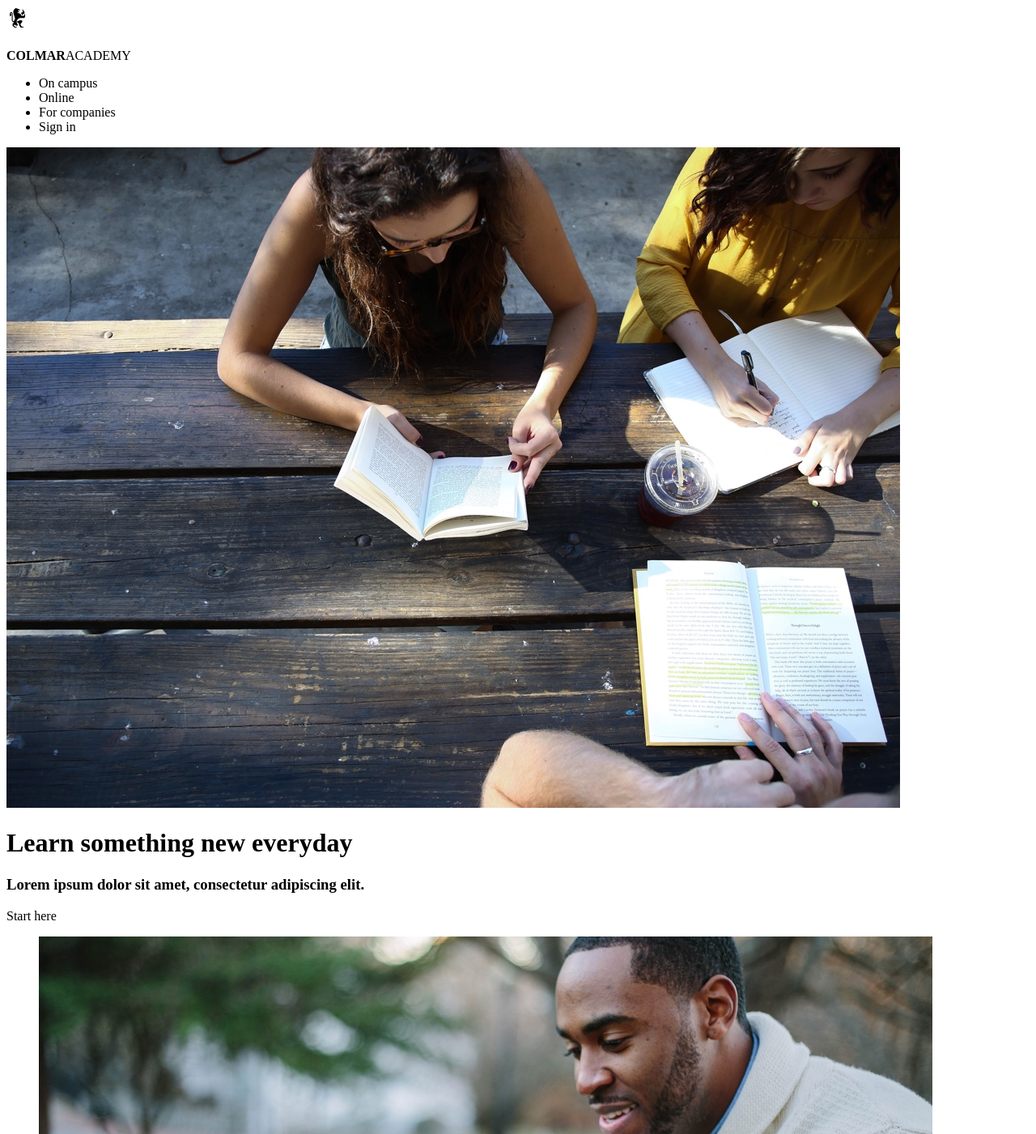
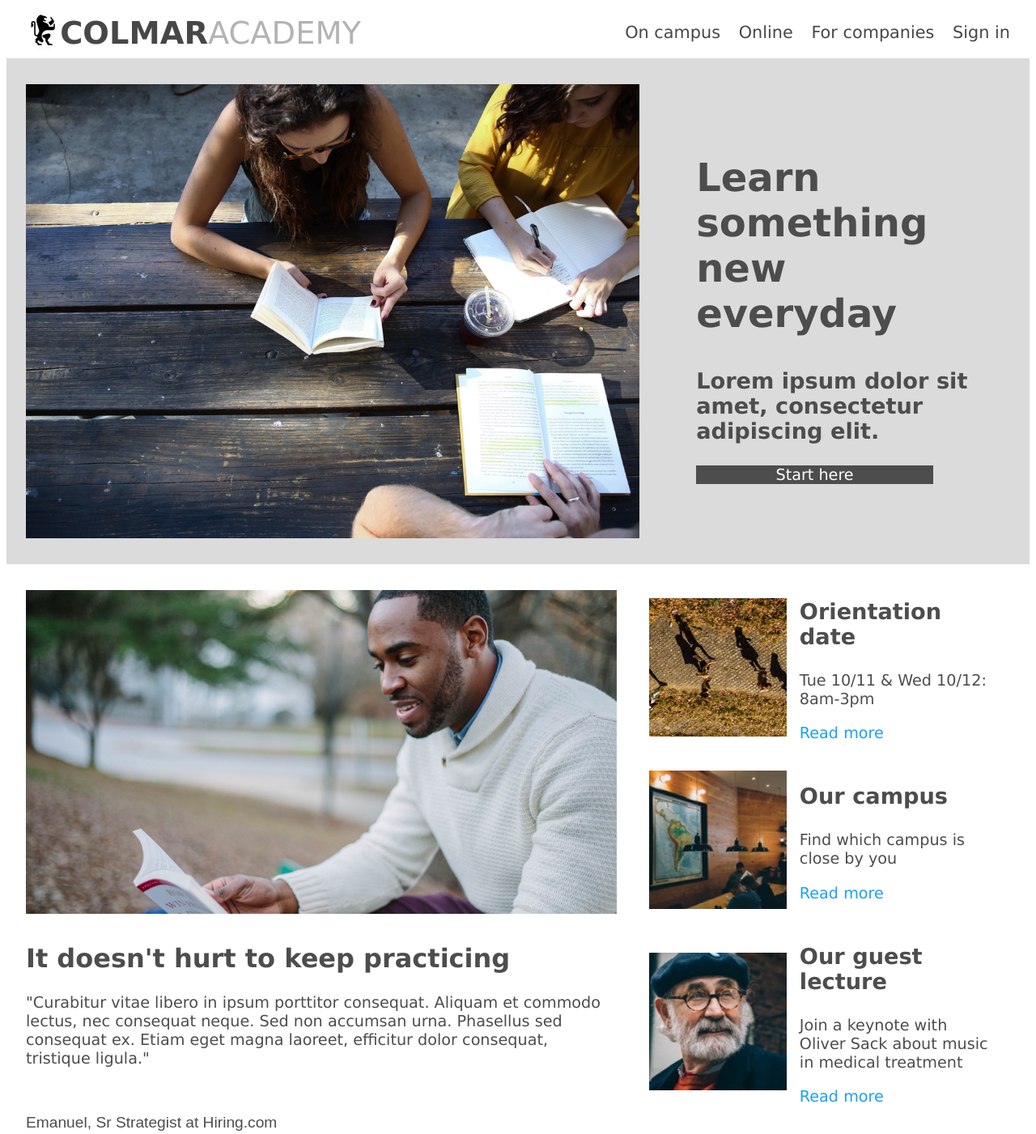
Before and after one commit to huixian16/colmar-academy, a plain HTML site: page index.html in a window 1280 px wide. Shown: the top 1401 px of the page at 81% size. Drawn offline with Linux system fonts and the light colour scheme.

Commit message:
updated jumbotron, information and courses sections

```diff
--- a/index.html
+++ b/index.html
@@ -7,9 +7,11 @@
     </head>
 
     <body>
-        <nav>
+        <nav class="container">
+            <div class="logo">
                 <img src="resources/images/ic-logo.svg"/>
-            <p><strong>COLMAR</strong>ACADEMY</p>
+                <p><strong>COLMAR</strong></p><p class="unbold">ACADEMY</p>
+            </div>
             <ul>
                 <li>On campus</li>
                 <li>Online</li>
@@ -18,94 +20,116 @@
             </ul>
         </nav>
 
-        <jumbotron>
+        <jumbotron class="container">
             <img src="resources/images/banner.jpg"/>
+            <section>
                 <div>
                     <h1>Learn something new everyday</h1>
                     <h3>Lorem ipsum dolor sit amet, consectetur adipiscing elit.</h3>
-                <div>
+                    <div class="button">
                         <p>Start here</p>
                     </div>
                 </div>
+            </section>
         </jumbotron>
 
-        <div class="about">
-            <div>
-                <figure>
+        <div class="information container">
+            <div class="quote">
                     <img src="resources/images/information-main.jpg"/>
-                </figure>
+                    <section>
                         <h2>It doesn't hurt to keep practicing</h2>
-                <p>"Curabitur vitae libero in ipsum porttitor consequat. Aliquam et commodo lectus, nec consequat neque. Sed non accumsan urna. Phasellus sed consequat ex. Etiam eget magna laoreet, efficitur dolor consequat, tristique ligula."</p>
-                <p>Emanuel, Sr Strategist at Hiring.com</p>
+                        <p>"Curabitur vitae libero in ipsum porttitor consequat. Aliquam et commodo lectus, nec consequat neque. Sed non accumsan urna. Phasellus sed consequat ex. Etiam eget magna laoreet, efficitur dolor consequat, tristique ligula."</p><br>
+                        <p class="author">Emanuel, Sr Strategist at Hiring.com</p>
+                    </section>
             </div>
 
+            <div class="info">
+                <section>
+                    <img src="resources/images/information-orientation.jpg"/>
                     <div>
-                <div>
-                    <img src="resources/images/information-orientation.jpg"/>
                         <h3>Orientation date</h3>
                         <p>Tue 10/11 & Wed 10/12: 8am-3pm</p>
                         <p><a href="#">Read more</a></p>
                     </div>
+                </section>
 
+                <section>
+                    <img src="resources/images/information-campus.jpg"/>
                     <div>
-                    <img src="resources/images/information-campus.jpg"/>
                         <h3>Our campus</h3>
                         <p>Find which campus is close by you</p>
                         <p><a href="#">Read more</a></p>
                     </div>
+                </section>
 
+                <section>
+                    <img src="resources/images/information-guest-lecture.jpg"/>
                     <div>
-                    <img src="resources/images/information-guest-lecture.jpg"/>
                         <h3>Our guest lecture</h3>
                         <p>Join a keynote with Oliver Sack about music in medical treatment</p>
                         <p><a href="#">Read more</a></p>
                     </div>
+                </section>
             </div>
         </div>
 
         <div class="courses">
             <h2>Start learning</h2>
+            <section class="grid">
                 <div>
                     <img src="resources/images/course-software.jpg"/>
+                    <div>
                         <h3>Software engineering</h3>
                         <p>COURSES</p>
                         <P>Web Development, Mobile Development, iOT, APIs</P>
                     </div>
+                </div>
 
                 <div>
                     <img src="resources/images/course-computer-art.jpg"/>
+                    <div>
                         <h3>Computer art</h3>
                         <p>COURSES</p>
                         <P>Imaging & Design, Web Design, Motion Graphics & Visual Effects, Computer Animation</P>
                     </div>
+                </div>
 
                 <div>
                     <img src="resources/images/course-design.jpg"/>
+                    <div>
                         <h3>Design</h3>
                         <p>COURSES</p>
                         <P>User Experience Design, User Research, Visual Design</P>
                     </div>
+                </div>
 
                 <div>
                     <img src="resources/images/course-data.jpg"/>
+                    <div>
                         <h3>Data</h3>
                         <p>COURSES</p>
                         <P>Data Science, Big Data, SQL, Data Visualization</P>
                     </div>
+                </div>
 
                 <div>
                     <img src="resources/images/course-business.jpg"/>
+                    <div>
                         <h3>Business</h3>
                         <p>COURSES</p>
                         <P>Product Development, Business Development, Startup</P>
                     </div>
+                </div>
 
                 <div>
                     <img src="resources/images/course-marketing.jpg"/>
+                    <div>
                         <h3>Marketing</h3>
                         <p>COURSES</p>
                         <P>Analytics, Content Marketing, Mobile Marketing</P>
                     </div>
+                </div>
+            </section>
         </div>
 
         <div class="exhibit">
--- a/style.css
+++ b/style.css
@@ -0,0 +1,180 @@
+:root {
+    font-family: Verdana, Geneva, Tahoma, sans-serif;
+    background-color: hsl(0, 0%, 100%);
+    color: hsl(0, 0%, 30%);
+}
+
+.container {
+    display: flex;
+}
+
+.grid {
+    display: grid;
+}
+
+nav {
+    height: 64px;
+    width: 100%;
+    background-color: hsl(0, 0%, 100%);
+    color: hsl(0, 1%, 28%);
+    font-size: 1.3em;
+    justify-content: space-between;
+    position: sticky;
+    top: 0px;
+}
+
+.logo {
+    margin-left: 24px;
+    font-size: 32px;
+    display: inline-flex;
+    align-items: center;
+}
+
+.logo img {
+    height: 50px;
+    width: auto;
+}
+
+.logo .unbold {
+    color: hsl(0, 0%, 70%);
+}
+
+nav ul {
+    list-style: none;
+    margin: auto 24px;
+}
+
+nav ul li {
+    margin-left: 16px;
+    display: inline;
+}
+
+h1 {
+    font-weight: bolder;
+    font-size: 3em;
+}
+
+h2 {
+    font-size: 2em;
+    font-weight: 800;
+}
+
+h3 {
+    font-size: 1.7em;
+    line-height: normal;
+}
+
+p {
+    font-size: 1.2em;
+    line-height: normal;
+}
+
+jumbotron {
+    background-color: hsla(0, 0%, 85%, 0.927);
+    width: 100%;
+    align-items: center;
+}
+
+jumbotron img {
+    width: 60%;
+    margin: 32px 24px;
+}
+
+jumbotron section {
+    display: flex;
+    justify-content: center;
+    width: 40%;
+}
+
+jumbotron section div{
+    width: 80%;
+}
+
+.button {
+    background-color: hsl(0, 0%, 30%);
+    color: hsl(0, 0%, 100%);
+    text-align: center;
+}
+
+.information {
+    justify-items: center;
+}
+
+
+.quote {
+    width: 60%;
+    margin: 32px 24px;
+}
+
+.quote img {
+    width: 100%;
+}
+
+.quote section {
+    width: 100%;
+}
+
+.quote section h2 {
+    margin-top: 32px;
+    margin-bottom: 24px;
+}
+
+.quote section .author {
+    font-family: Arial, Helvetica, sans-serif;
+}
+
+.info {
+    width: 40%;
+    margin-top: 16px;
+}
+
+.info section {
+    display: flex;
+    align-items: center;
+}
+
+.info section img {
+    width: 35%;
+    height: auto;
+    margin: 16px;
+}
+
+.info section div {
+    width: 50%;
+    line-height: 8px;
+}
+
+.info section div a {
+    color: hsl(204, 96%, 54%);
+    text-decoration: none;
+}
+
+.courses {
+    background-color: hsl(0, 0%, 94%);
+    text-align: center;
+    padding: 32px 72px;
+}
+
+.courses h2 {
+    padding-bottom: 32px;
+}
+
+.courses .grid {
+    grid-template: 1fr 1fr / repeat(3, 1fr);
+    grid-gap: 32px 32px;
+    text-align: left;
+}
+
+.courses .grid div {
+    background-color: hsl(0, 0%, 100%);
+}
+
+.courses .grid div img {
+    height: auto;
+    width: 100%;
+}
+
+.courses .grid div div {
+    padding: 16px 16px 24px 16px;
+    line-height: 8px;
+}
```
Lines whose indentation alone changed are shown as unchanged.
